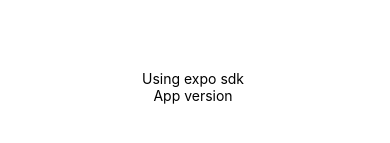
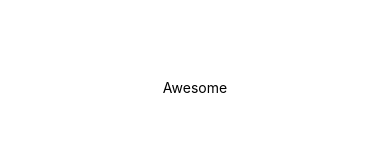
Before and after one commit to dodicandra/react-native-ts-template, a React Native app in the folder template/: screen / in a window 390 px wide. Shown: the part 335-478 px from the top of the page. Built offline with nearby package versions, Linux system fonts and the light colour scheme.

Commit message:
adjust package

```diff
--- a/package.json
+++ b/package.json
@@ -1,6 +1,6 @@
 {
   "name": "@dodicandra/react-native-ts-template",
-  "version": "0.0.1",
+  "version": "0.0.2",
   "description": "Clean and minimalist React Native template for a quick start with TypeScript.",
   "scripts": {
     "test": "exit 0"
--- a/template/src/screens/home.tsx
+++ b/template/src/screens/home.tsx
@@ -1,17 +1,13 @@
 import React from 'react';
 
-import {StyleSheet, Text, View} from 'react-native';
-
-import * as Application from 'expo-application';
-import Constants from 'expo-constants';
+import { StyleSheet, Text, View } from 'react-native';
 
 interface HomeScreenProps {}
 
 const HomeScreen: React.FC<HomeScreenProps> = () => {
   return (
     <View style={styles.container}>
-      <Text>Using expo sdk {Constants.manifest?.sdkVersion}</Text>
-      <Text>App version {Application.nativeApplicationVersion}</Text>
+      <Text style={styles.text}>Awesome</Text>
     </View>
   );
 };
@@ -23,6 +19,7 @@
     justifyContent: 'center',
     alignItems: 'center',
   },
+  text: {color: 'black'},
 });
 
 export {HomeScreen};
```
